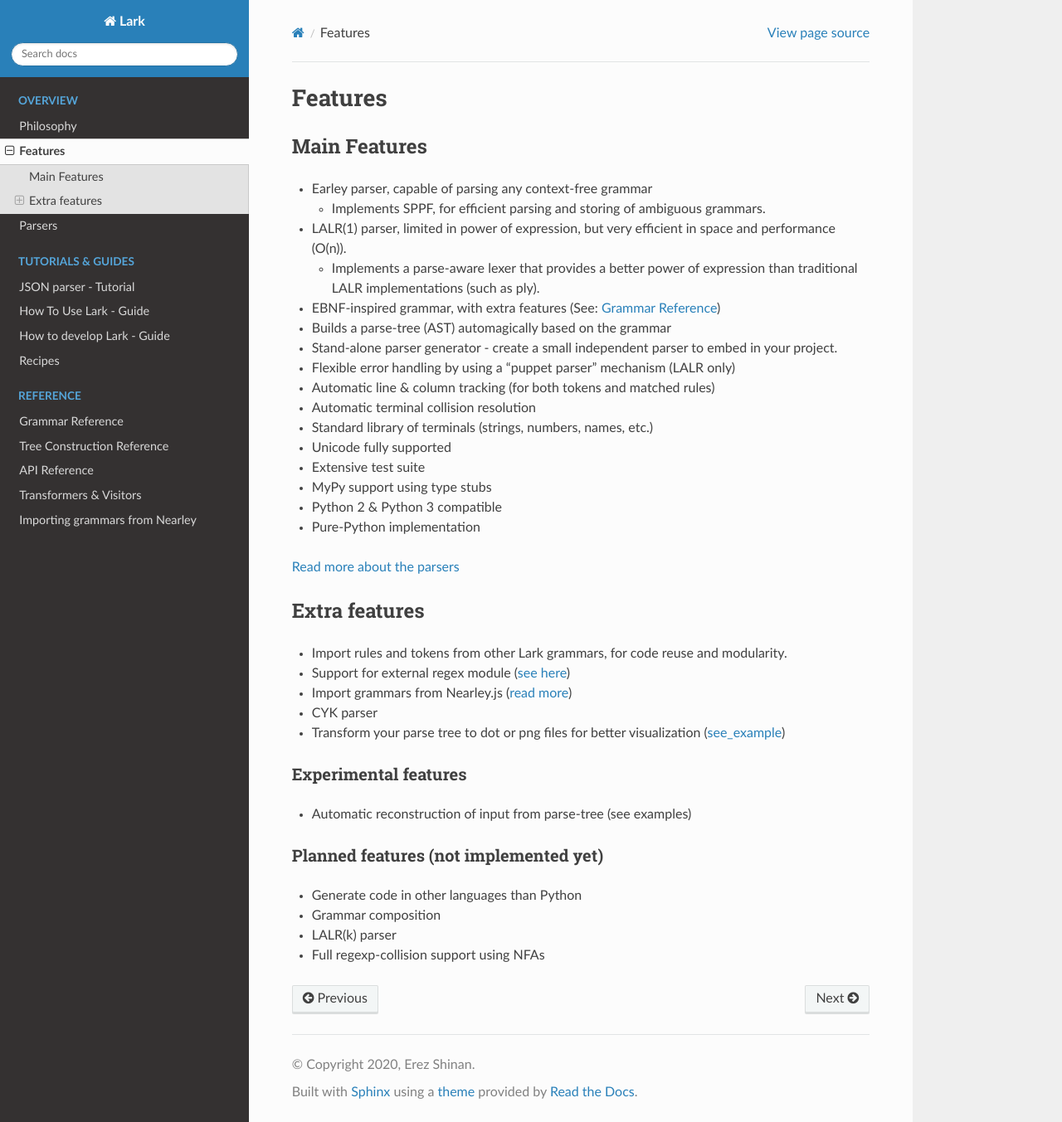
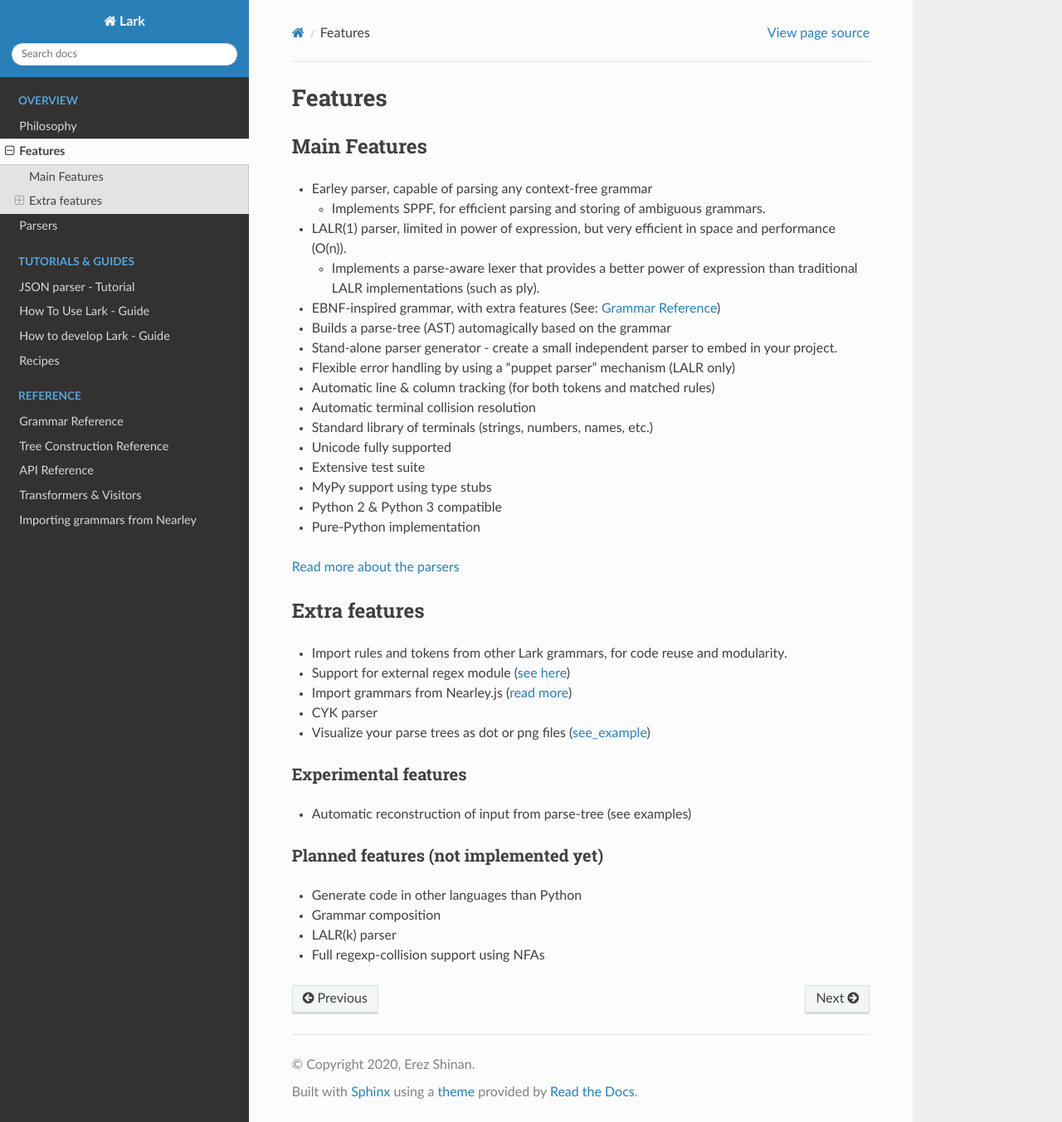
Before and after one commit to lark-parser/lark, a Sphinx documentation site: the page built from docs/features.md, in a window 1280 px wide and 1353 px high. Shown: the whole window at 83% size. Built offline with Sphinx 7.4.7 and the Read the Docs theme 2.0.0, drawn with Linux system fonts in a browser that asks for light colours; pages that are not in the unit, such as notebooks, are missing from menus.

```diff
--- a/docs/features.md
+++ b/docs/features.md
@@ -26,7 +26,7 @@
   - Support for external regex module ([see here](classes.md#using-unicode-character-classes-with-regex))
   - Import grammars from Nearley.js ([read more](nearley.md))
   - CYK parser
-  - Transform your parse tree to dot or png files  for better visualization ([see_example](https://github.com/lark-parser/lark/blob/master/examples/fruitflies.py))
+  - Visualize your parse trees as dot or png files ([see_example](https://github.com/lark-parser/lark/blob/master/examples/fruitflies.py))
 
 
 ### Experimental features
```
Also changed, not shown: README.md (+1 -1 lines).
